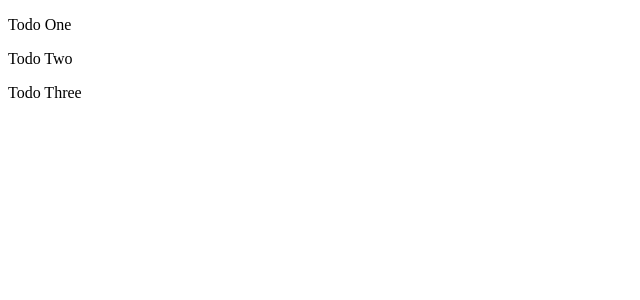
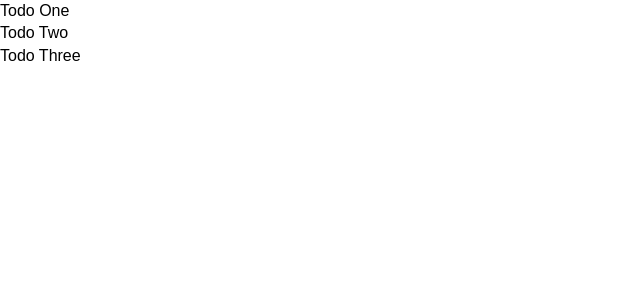
Before and after one commit to ngeorgiana/angular-crash-todolist, an Angular app: page / in a window 1280 px wide. Shown: the top 300 px of the page, without its empty margins (0-640 px from the left). Built offline with nearby package versions, Linux system fonts and the light colour scheme.

Commit message:
adding style

```diff
--- a/src/styles.css
+++ b/src/styles.css
@@ -1 +1,32 @@
-/* You can add global styles to this file, and also import other style files */
+* {
+  box-sizing: border-box;
+  margin: 0;
+  padding: 0;
+}
+
+body {
+  font-family: Arial, Helvetica, sans-serif;
+  line-height: 1.4;
+}
+
+a {
+  color: #333;
+  text-decoration: none;
+}
+
+.container {
+  padding: 0 1ream;
+}
+
+.btn {
+  display: inline-block;
+  border: none;
+  background: #555;
+  color: #fff;
+  padding: 7px 20px;
+  cursor: pointer;
+}
+
+.btn:hover {
+  background: #666;
+}
```
